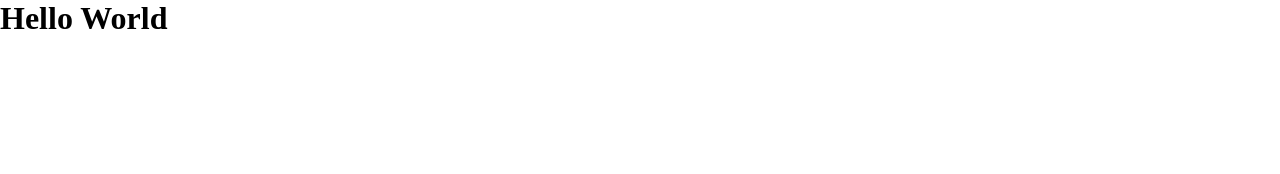
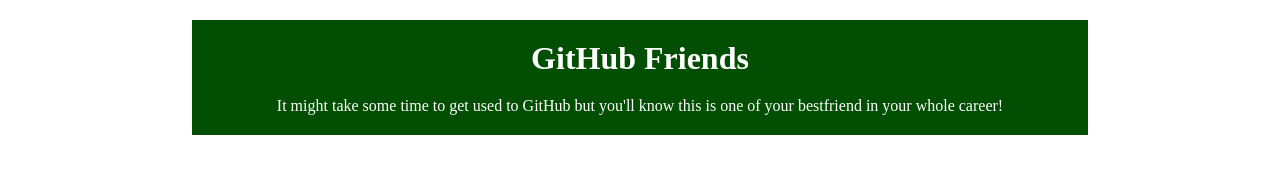
Before and after one commit to Abbiscuit/github_test, a plain HTML site: page index.html in a window 1280 px wide. Drawn offline with Linux system fonts and the light colour scheme.

Commit message:
Add header and basic styling  #4

```diff
--- a/index.html
+++ b/index.html
@@ -8,6 +8,12 @@
     <title>Basic HTML page</title>
   </head>
   <body>
-    <h1>Hello World</h1>
+    <header class="header">
+      <h1 class="title">GitHub Friends</h1>
+      <p class="catchphrase">
+        It might take some time to get used to GitHub but you'll know this is
+        one of your bestfriend in your whole career!
+      </p>
+    </header>
   </body>
 </html>
--- a/styles.css
+++ b/styles.css
@@ -1,5 +1,18 @@
 * {
   margin: 0;
-  padding: 0;
+  padding: 10px 20px;
   box-sizing: border-box;
 }
+
+.header {
+  background: rgb(2, 78, 2);
+  color: #fff;
+
+  width: 70vw;
+  margin: 0 auto;
+
+  display: flex;
+  flex-direction: column;
+  align-items: center;
+  justify-content: center;
+}
```
